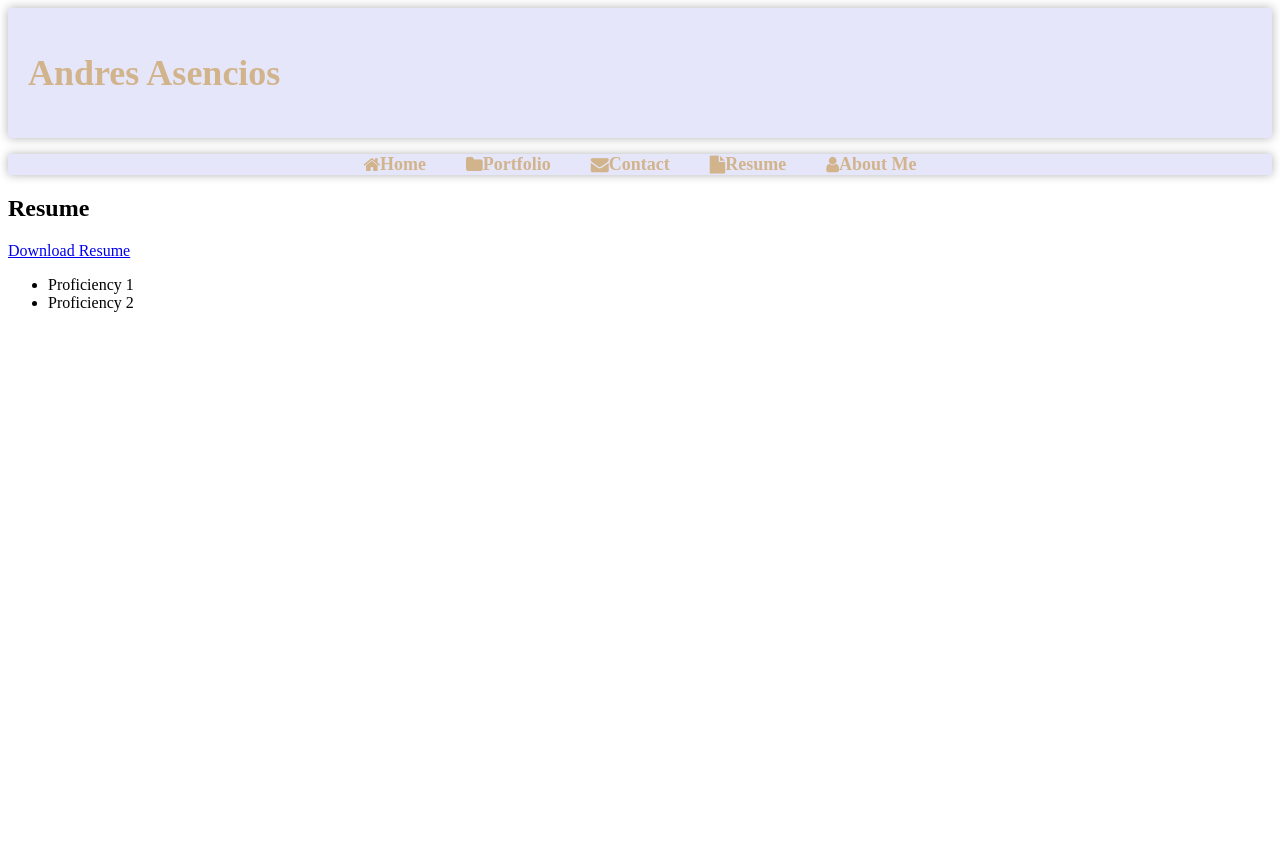
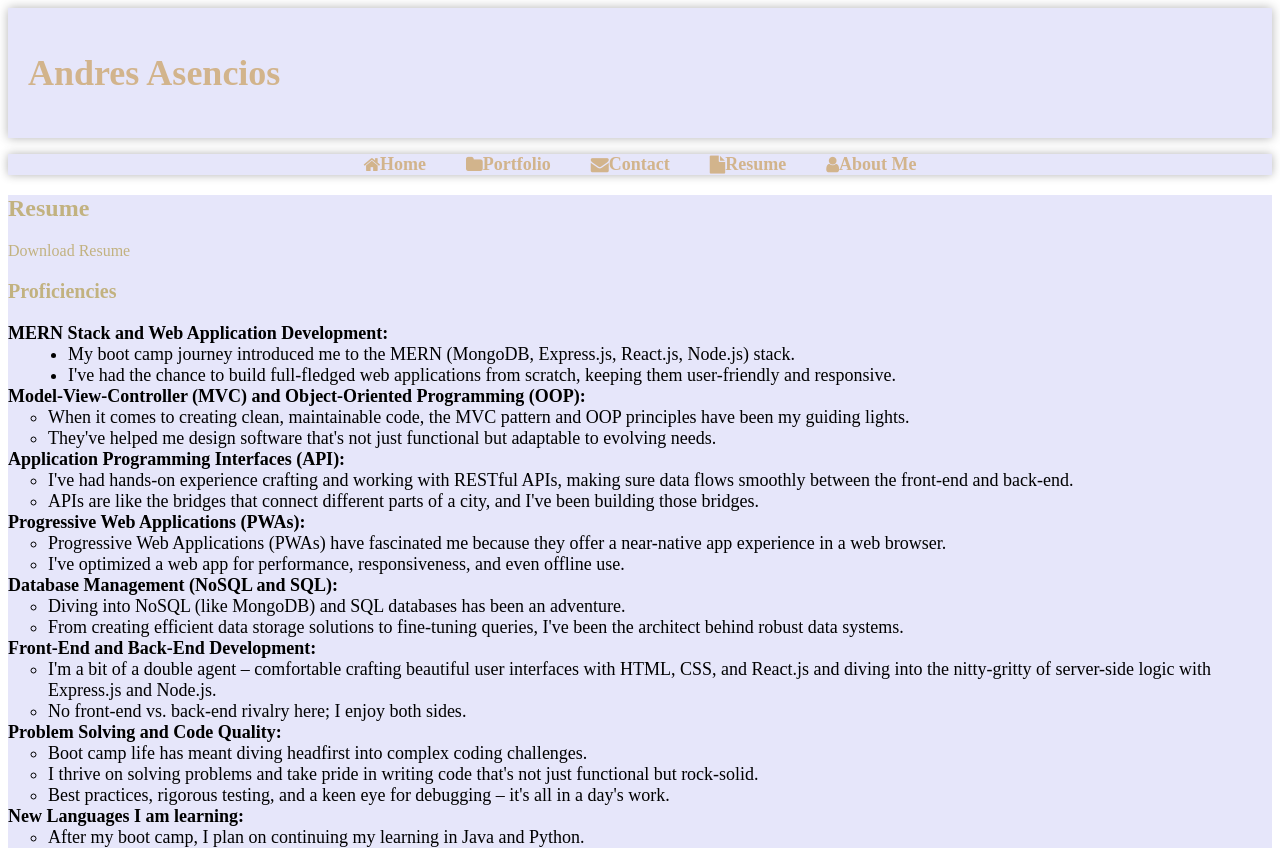
Before and after one commit to CodingObliqua/React_Portfolio2023, a React (Create React App) app: page /resume in a window 1280 px wide. Before the commit the page ends 800 px from the top, so only its background shows below. Built offline with nearby package versions, Linux system fonts and the light colour scheme.

Commit message:
added into resume.js and created resume.css

```diff
--- a/src/components/Resume/Resume.js
+++ b/src/components/Resume/Resume.js
@@ -1,17 +1,102 @@
-// src/components/Resume/Resume.js
 import React from 'react';
+import './resume.css';
 
 const Resume = () => {
     return (
         <section>
-            <h2>Resume</h2>
-            <a href="/" download>
+            <h2 className="section-title">Resume</h2>
+            <a href="/assets/RESUME.pdf" download className="resume-link">
                 Download Resume
             </a>
-            <ul>
-                <li>Proficiency 1</li>
-                <li>Proficiency 2</li>
-            </ul>
+            <h3 className="proficiencies-title">Proficiencies</h3>
+            <ol className="proficiencies-list">
+                <li className="proficiency">
+                    <strong>MERN Stack and Web Application Development:</strong>
+                    <ul className="sub-list">
+                        <li>
+                            My boot camp journey introduced me to the MERN (MongoDB, Express.js, React.js, Node.js) stack.
+                        </li>
+                        <li>
+                            I've had the chance to build full-fledged web applications from scratch, keeping them user-friendly and responsive.
+                        </li>
+                    </ul>
+                </li>
+                <li>
+                    <strong>Model-View-Controller (MVC) and Object-Oriented Programming (OOP):</strong>
+                    <ul>
+                        <li>
+                            When it comes to creating clean, maintainable code, the MVC pattern and OOP principles have been my guiding lights.
+                        </li>
+                        <li>
+                            They've helped me design software that's not just functional but adaptable to evolving needs.
+                        </li>
+                    </ul>
+                </li>
+                <li>
+                    <strong>Application Programming Interfaces (API):</strong>
+                    <ul>
+                        <li>
+                            I've had hands-on experience crafting and working with RESTful APIs, making sure data flows smoothly between the front-end and back-end.
+                        </li>
+                        <li>
+                            APIs are like the bridges that connect different parts of a city, and I've been building those bridges.
+                        </li>
+                    </ul>
+                </li>
+                <li>
+                    <strong>Progressive Web Applications (PWAs):</strong>
+                    <ul>
+                        <li>
+                            Progressive Web Applications (PWAs) have fascinated me because they offer a near-native app experience in a web browser.
+                        </li>
+                        <li>
+                            I've optimized a web app for performance, responsiveness, and even offline use.
+                        </li>
+                    </ul>
+                </li>
+                <li>
+                    <strong>Database Management (NoSQL and SQL):</strong>
+                    <ul>
+                        <li>
+                            Diving into NoSQL (like MongoDB) and SQL databases has been an adventure.
+                        </li>
+                        <li>
+                            From creating efficient data storage solutions to fine-tuning queries, I've been the architect behind robust data systems.
+                        </li>
+                    </ul>
+                </li>
+                <li>
+                    <strong>Front-End and Back-End Development:</strong>
+                    <ul>
+                        <li>
+                            I'm a bit of a double agent – comfortable crafting beautiful user interfaces with HTML, CSS, and React.js and diving into the nitty-gritty of server-side logic with Express.js and Node.js.
+                        </li>
+                        <li>
+                            No front-end vs. back-end rivalry here; I enjoy both sides.
+                        </li>
+                    </ul>
+                </li>
+                <li>
+                    <strong>Problem Solving and Code Quality:</strong>
+                    <ul>
+                        <li>
+                            Boot camp life has meant diving headfirst into complex coding challenges.
+                        </li>
+                        <li>
+                            I thrive on solving problems and take pride in writing code that's not just functional but rock-solid.
+                        </li>
+                        <li>
+                            Best practices, rigorous testing, and a keen eye for debugging – it's all in a day's work.
+                        </li>
+                    </ul>
+                </li>
+                <li>
+                    <strong>New Languages I am learning:</strong>
+                    <ul>
+                        <li>After my boot camp, I plan on continuing my learning in Java and Python.</li>
+                    </ul>
+                </li>
+            </ol>
         </section>
     );
 };
--- /dev/null
+++ b/src/components/Resume/resume.css
@@ -0,0 +1,34 @@
+section {
+    background-color: Lavender;
+}
+.section-title {
+    font-size: 24px;
+    color: #C2B280 ;
+}
+
+.resume-link {
+    text-decoration: none;
+    color: #C2B280;
+    margin-bottom: 10px;
+    display: block;
+}
+
+.proficiencies-title {
+    font-size: 20px;
+    color: #C2B280;
+}
+
+.proficiencies-list {
+    list-style: none;
+    padding-left: 0;
+    font-size: 18px;
+}
+
+.proficiency {
+    margin-top: 20px;
+}
+
+.sub-list {
+    list-style: disc;
+    margin-left:  20px;
+}
```
